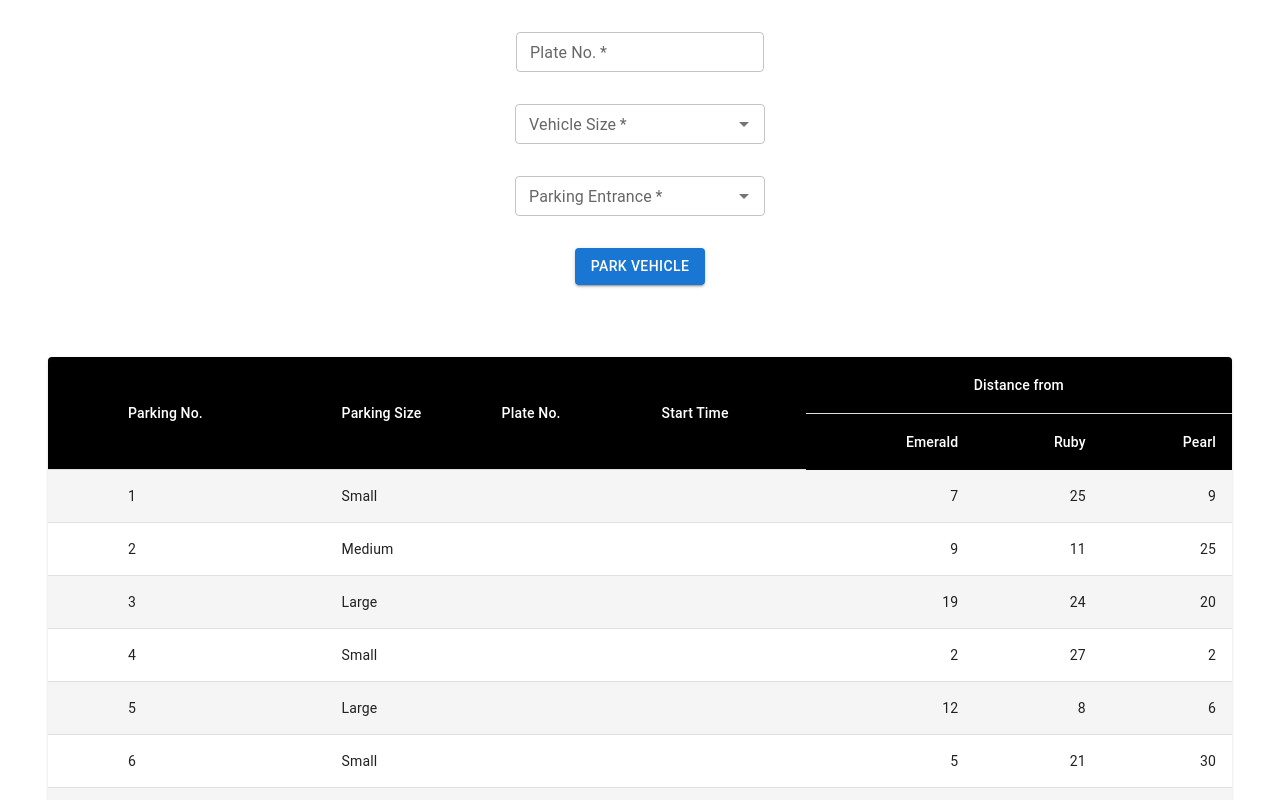
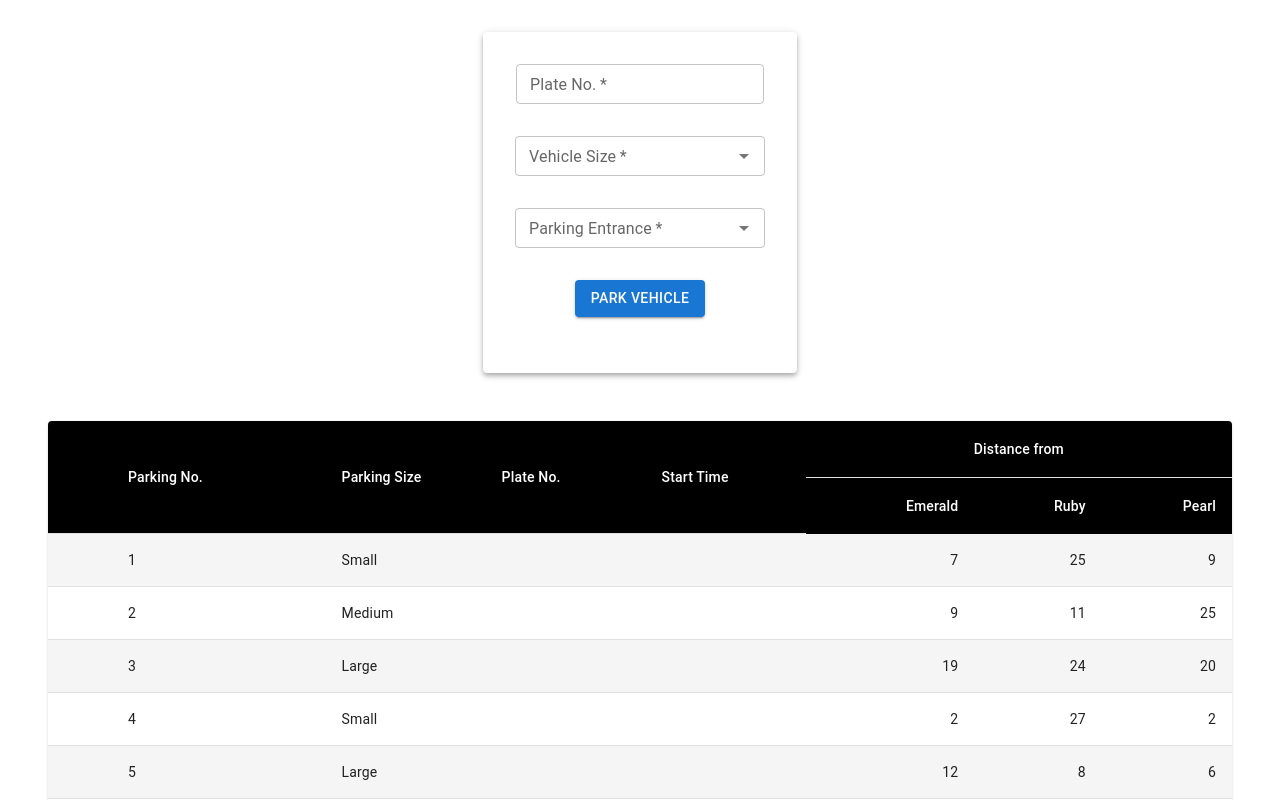
Before and after one commit to jove0610/parking-system, a React (Create React App) app: page / in a window 1280 px wide. Shown: the top 800 px of the page. Built offline with nearby package versions, Linux system fonts and the light colour scheme.

Commit message:
improve UI

```diff
--- a/src/components/ParkVehicleForm.jsx
+++ b/src/components/ParkVehicleForm.jsx
@@ -3,6 +3,7 @@ import { useDispatch } from 'react-redux';
 import {
   Autocomplete,
   Button,
+  Paper,
   Stack,
   TextField,
   Typography,
@@ -49,7 +50,11 @@ function ParkVehicleForm() {
   return (
     <>
       <form onSubmit={onSubmit}>
-        <Stack spacing="2em" alignItems="center" mt="2em">
+        <Paper
+          elevation={4}
+          sx={{ width: 'fit-content', p: '2em', mt: '2em', mx: 'auto' }}
+        >
+          <Stack spacing="2em" alignItems="center">
             <TextField
               value={plateNo}
               onChange={(e) => setPlateNo(e.target.value)}
@@ -101,6 +106,7 @@ function ParkVehicleForm() {
               {!errMessage && <>&nbsp;</>}
             </Stack>
           </Stack>
+        </Paper>
       </form>
 
       {openDialog && <DialogPark setOpen={setOpenDialog} data={dialogData} />}
```
Lines whose indentation alone changed are shown as unchanged.
